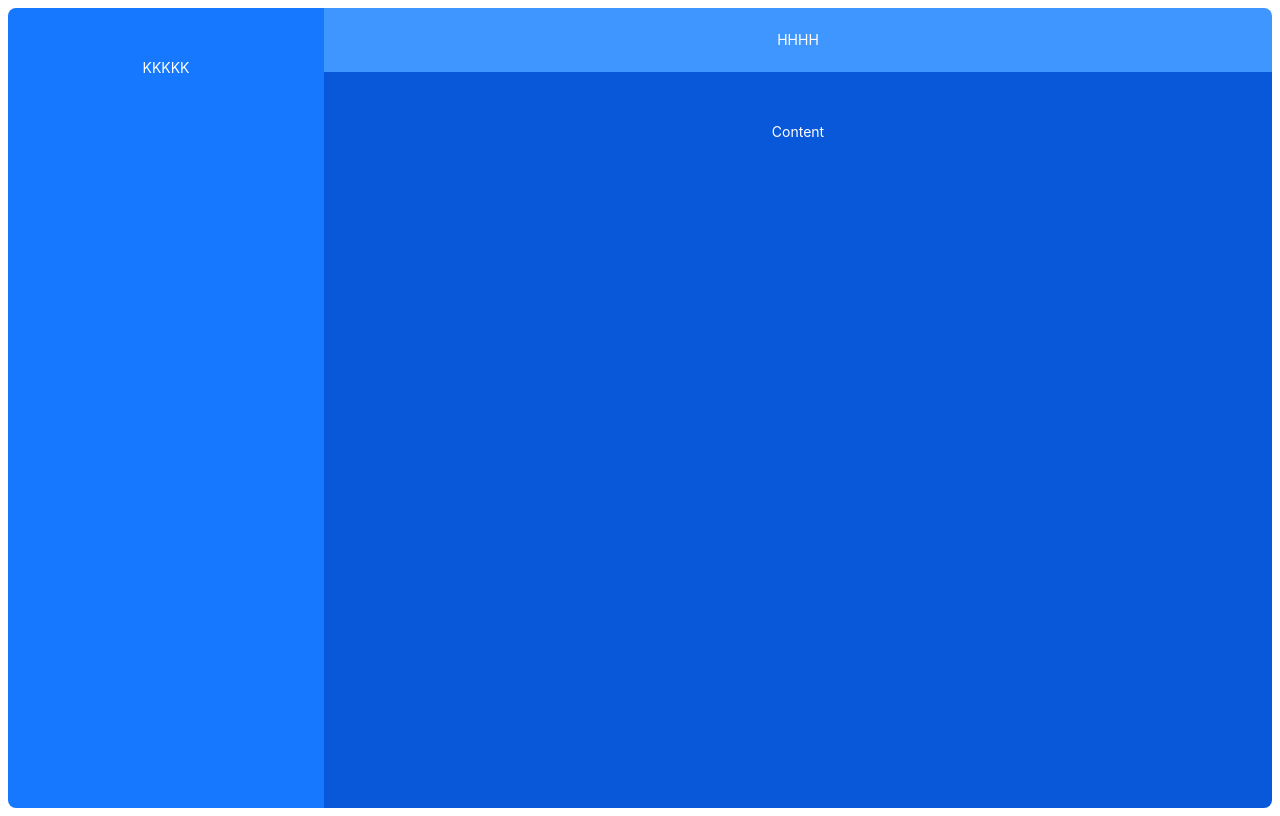
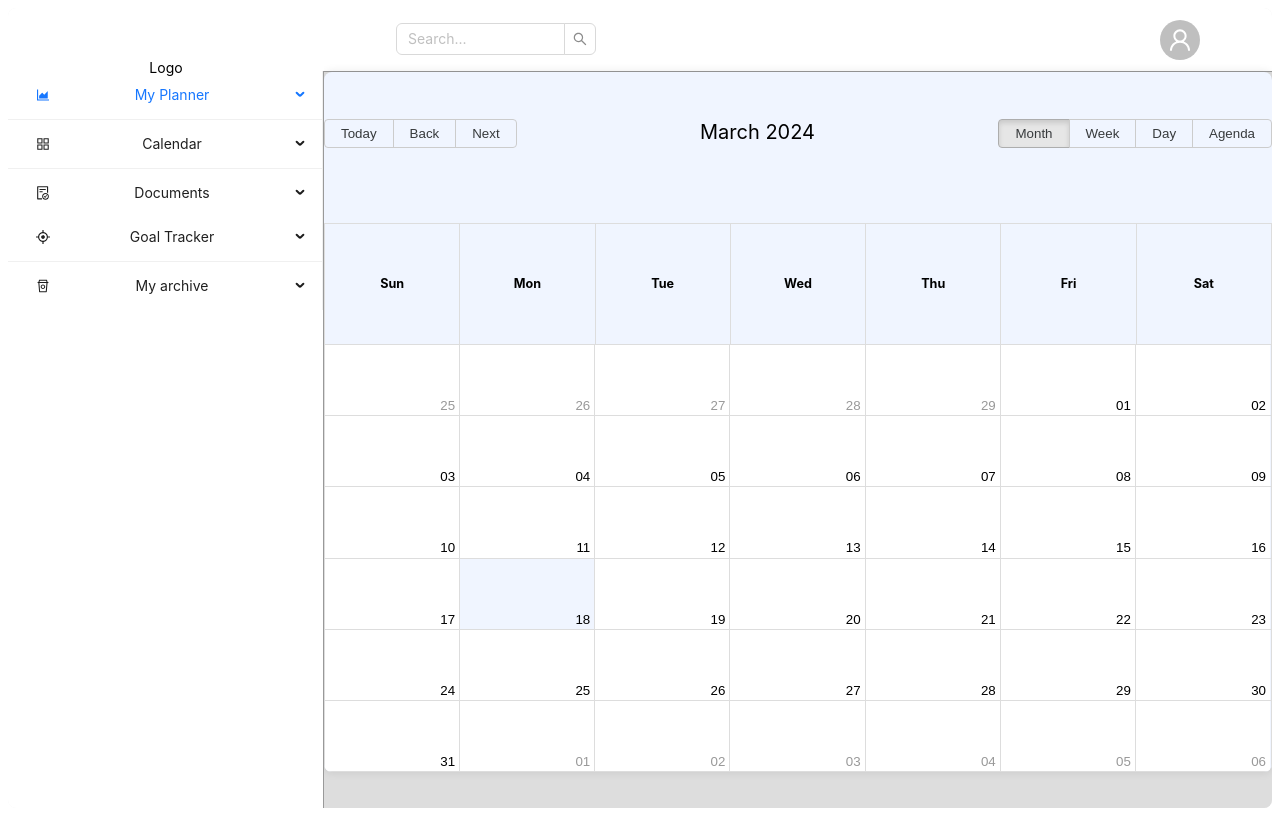
Before and after one commit to LiliAzatyan/time-wise-web, a React (Create React App) app: page /calendar in a window 1280 px wide. Built offline with nearby package versions, Linux system fonts and the light colour scheme.

Commit message:
commited

```diff
--- a/src/App.js
+++ b/src/App.js
@@ -17,11 +17,17 @@
 
 // export default App;
 
-
 import React from 'react';
 import { Layout, Flex } from 'antd';
-import SiderLayout from './layouts/SiderLayout'
-import HeaderLayout from './layouts/Header'
+import { BrowserRouter, Routes, Route } from 'react-router-dom';
+import SiderLayout from './layouts/SiderLayout';
+import HeaderLayout from './layouts/Header';
+import MyPlanner from './pages/my-planner/MyPlanner';
+import Calendar from './pages/calendar/Calendar';
+import Documents from './pages/documents/Documents';
+import GoalTracking from './pages/goal-tracking/GoalTracking';
+import MyArchive from './pages/my-archive/MyArchive';
+
 
 const { Header, Sider, Content } = Layout;
 const headerStyle = {
@@ -30,20 +36,22 @@ const headerStyle = {
   height: 64,
   paddingInline: 48,
   lineHeight: '64px',
-  backgroundColor: '#4096ff',
+  backgroundColor: '#fff',
+  borderBottom: 'solid 1px',
+  borderColor: '#999'
 };
 const contentStyle = {
   textAlign: 'center',
   minHeight: 120,
   lineHeight: '120px',
-  color: '#fff',
-  backgroundColor: '#0958d9',
+  color: '#000',
+  backgroundColor: '#ddd',
 };
 const siderStyle = {
   textAlign: 'center',
   lineHeight: '120px',
-  color: '#fff',
-  backgroundColor: '#1677ff',
+  color: '#000',
+  backgroundColor: '#ffffff',
 };
 
 const layoutStyle = {
@@ -54,7 +62,7 @@ const layoutStyle = {
 };
 const App = () => (
   <Flex gap="middle" wrap="wrap">
-
+    <BrowserRouter>
       <Layout style={layoutStyle}>
         <Sider width="25%" style={siderStyle}>
           <SiderLayout />
@@ -64,12 +72,18 @@ const App = () => (
             <HeaderLayout />
           </Header>
           <Content style={contentStyle}>
-
-          Content
-
+            <Routes>
+              {/* <Route path="/" element={} /> */}
+              <Route path="/my-planner" element={<MyPlanner />} />
+              <Route path="/calendar" element={<Calendar />} />
+              <Route path="/documents" element={<Documents />} />
+              <Route path="/goal-tracking" element={<GoalTracking />} />
+              <Route path="/my-archive" element={<MyArchive />} />
+            </Routes>
           </Content>
         </Layout>
       </Layout>
+    </BrowserRouter>
   </Flex>
 );
 export default App;
--- a/src/layouts/Header.js
+++ b/src/layouts/Header.js
@@ -1,11 +1,25 @@
-import React from 'react'
+import React from 'react';
+import { Layout, Input, Space, Avatar } from 'antd';
+import { UserOutlined } from '@ant-design/icons';
 
-const Header = () => {
+const { Header } = Layout;
+const { Search } = Input;
+
+const HeaderLayout = () => {
+  const onSearch = (value) => {
+    console.log(value);
+  };
+
   return (
-    <div>
-      HHHH
-    </div>
-  )
-}
+    <Header style={{ backgroundColor: '#fff', padding: '0 24px', display: 'flex', alignItems: 'center', borderBottom: "solid 1px",borderColor: '#999' }}>
 
-export default Header
+
+      <Space style={{ flexGrow: 1, marginTop: 30 }}>
+        <Search placeholder="Search..." onSearch={onSearch} style={{ width: 200 }} />
+      </Space>
+      <Avatar size="large" icon={<UserOutlined />} style={{ marginLeft: 'auto' }} />
+    </Header>
+  );
+};
+
+export default HeaderLayout;
--- a/src/layouts/SiderLayout.js
+++ b/src/layouts/SiderLayout.js
@@ -1,11 +1,78 @@
-import React from 'react'
+import React from 'react';
+import { AppstoreOutlined, RestOutlined, AreaChartOutlined, FileDoneOutlined, AimOutlined } from '@ant-design/icons';
+import { Menu } from 'antd';
 
-const sider = () => {
+function getItem(label, key, icon, children, type) {
+  return {
+    key,
+    icon,
+    children,
+    label,
+    type,
+  };
+}
+
+const items = [
+  getItem('My Planner', 'sub1', <AreaChartOutlined />, [
+    getItem('Item 1', 'g1', null, [getItem('Option 1', '1'), getItem('Option 2', '2')], 'group'),
+    getItem('Item 2', 'g2', null, [getItem('Option 3', '3'), getItem('Option 4', '4')], 'group'),
+  ]),
+  {
+    type: 'divider',
+  },
+  getItem('Calendar', 'sub2', <AppstoreOutlined />, [
+    getItem('Option 5', '5'),
+    getItem('Option 6', '6'),
+    getItem('Submenu', 'sub3', null, [getItem('Option 7', '7'), getItem('Option 8', '8')]),
+  ]),
+  {
+    type: 'divider',
+  },
+  getItem('Documents', 'sub4', <FileDoneOutlined />, [
+    getItem('Option 9', '9'),
+    getItem('Option 10', '10'),
+    getItem('Option 11', '11'),
+    getItem('Option 12', '12'),
+  ]),
+  // Add more menus here
+  getItem('Goal Tracker', 'sub5', <AimOutlined />, [
+    getItem('Option 13', '13'),
+    getItem('Option 14', '14'),
+  ]),
+  {
+    type: 'divider',
+  },
+  getItem('My archive', 'sub6', <RestOutlined />, [
+    getItem('Option 15', '15'),
+    getItem('Option 16', '16'),
+  ]),
+];
+
+const App = () => {
+  const onClick = (e) => {
+    console.log('click ', e);
+  };
+
   return (
     <div>
-      KKKKK
+      <div style={{height: '63px', marginTop: '0px'}}>
+        Logo
+      </div>
+      <div style={{height: '100vh',borderRight: 'solid 0.5px', borderColor:"#999"}}>
+
+    <Menu
+      onClick={onClick}
+      style={{
+        width: '100%',
+      }}
+      defaultSelectedKeys={['1']}
+      // defaultOpenKeys={['sub1']}
+      mode="inline"
+      items={items}
+      />
+      </div>
     </div>
-  )
-}
+  );
+};
 
-export default sider
+export default App;
--- /dev/null
+++ b/src/pages/calendar/Calendar.js
@@ -0,0 +1,81 @@
+import { Calendar, momentLocalizer } from 'react-big-calendar';
+import 'react-big-calendar/lib/css/react-big-calendar.css';
+import React, { useState } from "react";
+import { memo } from "react";
+import moment from 'moment';
+import './style.css';
+
+const localizer = momentLocalizer(moment);
+
+const TimePlanner = () => {
+    const [tasks,] = useState([]);
+    const [modalOpen, setModalOpen] = useState(false);
+    const [selectedDate, setSelectedDate] = useState(null);
+
+    const handleDateClick = (date) => {
+        setSelectedDate(date);
+        setModalOpen(true);
+    };
+
+    const closeModal = () => {
+        setModalOpen(false);
+    };
+
+    const handleEventClick = (event) => {
+        setSelectedDate(event.start);
+        setModalOpen(true);
+    };
+
+    const today = new Date();
+
+    return (
+        <div className="time-planner-container">
+            {modalOpen && (
+                <div className="modal" onClick={closeModal}>
+                    <div className="modal-content" onClick={(e) => e.stopPropagation()}>
+                        <span className="close" onClick={closeModal}>&times;</span>
+                        <h3>{moment(selectedDate).format('MMMM Do, YYYY')}</h3>
+                        {selectedDate && tasks.filter(task =>
+                            moment(task.start).isSame(selectedDate, 'day')
+                        ).length === 0 ? (
+                            <p>No tasks scheduled for this day.</p>
+                        ) : (
+                            <ul>
+                                {tasks.filter(task =>
+                                    moment(task.start).isSame(selectedDate, 'day')
+                                ).map(task => (
+                                    <li key={task.id}>{task.title}</li>
+                                ))}
+                            </ul>
+                        )}
+                    </div>
+                </div>
+            )}
+
+            <div className="calendar-container" style={{ height: '700px' }}>
+                <Calendar
+                    localizer={localizer}
+                    events={tasks}
+                    startAccessor="start"
+                    endAccessor="end"
+                    style={{ height: '100%' }}
+                    selectable={true}
+                    onSelectSlot={(slotInfo) => handleDateClick(slotInfo.start)}
+                    onSelectEvent={handleEventClick}
+                    dayPropGetter={(date) => {
+                        if (moment(date).isSame(today, 'day')) {
+                            return {
+                                className: 'custom-day today',
+                            };
+                        }
+                        return {
+                            className: 'custom-day hover-effect',
+                        };
+                    }}
+                />
+            </div>
+        </div>
+    );
+}
+
+export default memo(TimePlanner);
--- /dev/null
+++ b/src/pages/calendar/style.css
@@ -0,0 +1,75 @@
+.time-planner-container {
+    text-align: center;
+    margin-top: -20px;
+}
+
+.calendar-container {
+    margin-top: 20px;
+    box-shadow: 0px 0px 10px rgba(0, 0, 0, 0.1);
+    border-radius: 8px;
+    overflow: hidden;
+    background-color: #f0f5ff;
+}
+
+.custom-day {
+    background-color: #ffffff;
+}
+
+
+.modal {
+    display: flex;
+    justify-content: center;
+    align-items: center;
+    position: fixed;
+    top: 0;
+    left: 0;
+    width: 100%;
+    height: 100%;
+    z-index: 9999;
+}
+
+.modal-content {
+    background-color: #ffffff;
+    padding: 20px;
+    border-radius: 8px;
+    box-shadow: 0px 0px 10px rgba(0, 0, 255, 0.3);
+    z-index: 99999;
+}
+
+.close {
+    color: #0000ff;
+    top: 10px;
+    right: 10px;
+    font-size: 20px;
+    font-weight: bold;
+    cursor: pointer;
+}
+
+.close:hover,
+.close:focus {
+    color: #000;
+    text-decoration: none;
+    cursor: pointer;
+}
+
+.hover-effect {
+    cursor: pointer;
+    transition: background-color 0.3s ease;
+}
+
+.custom-day {
+    background-color: #ffffff;
+}
+.today {
+    background-color: transparent;
+    color: grey;
+}
+
+
+.hover-effect:hover {
+    background-color: #cce6ff;
+}
+.rbc-toolbar{
+    margin-bottom: 31px;
+    font-size: 20px;
+}
--- /dev/null
+++ b/src/pages/documents/Documents.js
@@ -0,0 +1,7 @@
+import React from 'react'
+
+export default function Documents() {
+  return (
+    <div>Documents</div>
+  )
+}
--- /dev/null
+++ b/src/pages/goal-tracking/GoalTracking.js
@@ -0,0 +1,7 @@
+import React from 'react'
+
+export default function GoalTracking() {
+  return (
+    <div>GoalTracking</div>
+  )
+}
--- /dev/null
+++ b/src/pages/my-archive/MyArchive.js
@@ -0,0 +1,7 @@
+import React from 'react'
+
+export default function MyArchive() {
+  return (
+    <div>MyArchive</div>
+  )
+}
--- /dev/null
+++ b/src/pages/my-planner/MyPlanner.js
@@ -0,0 +1,7 @@
+import React from 'react'
+
+export default function MyPlanner() {
+  return (
+    <div>MyPlanner</div>
+  )
+}
```
Lines whose indentation alone changed are shown as unchanged.
